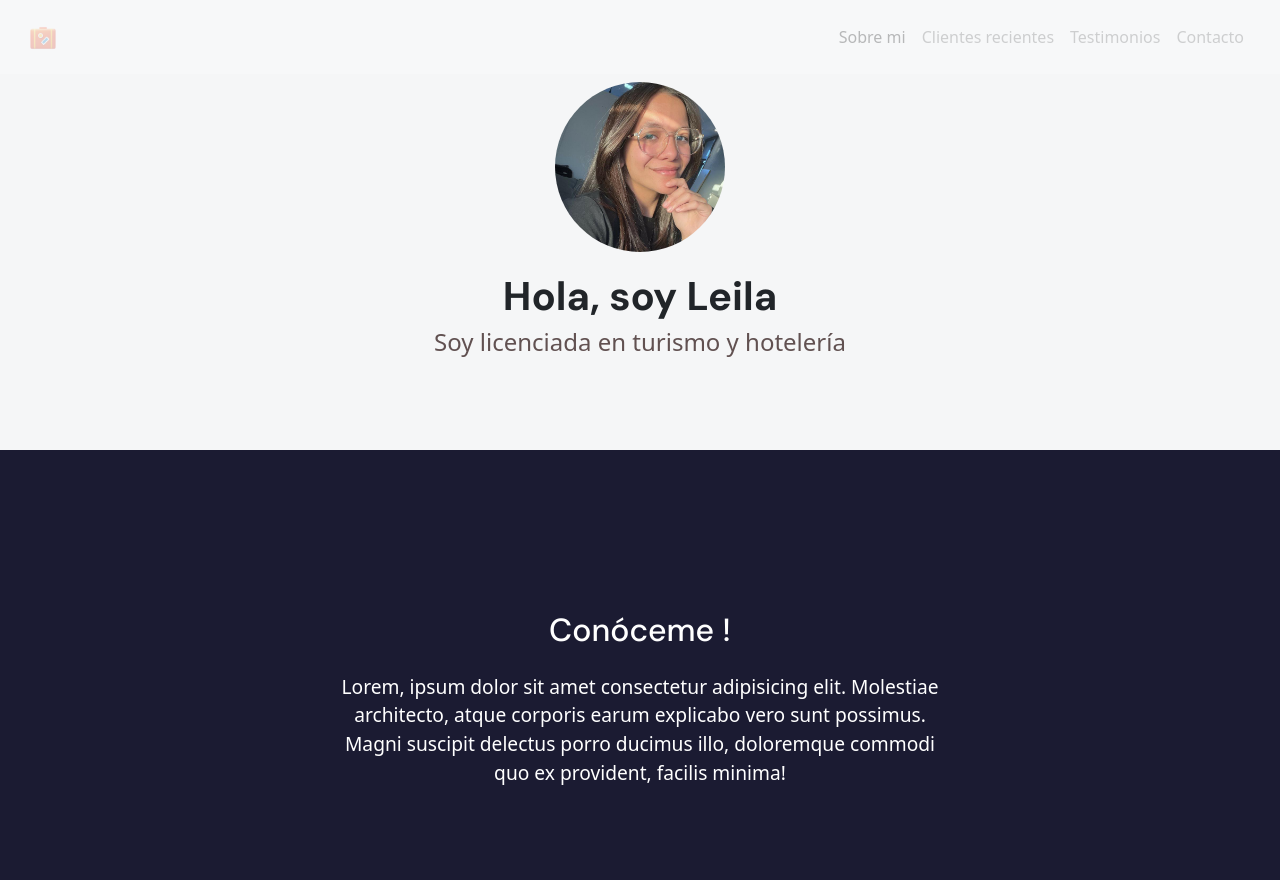
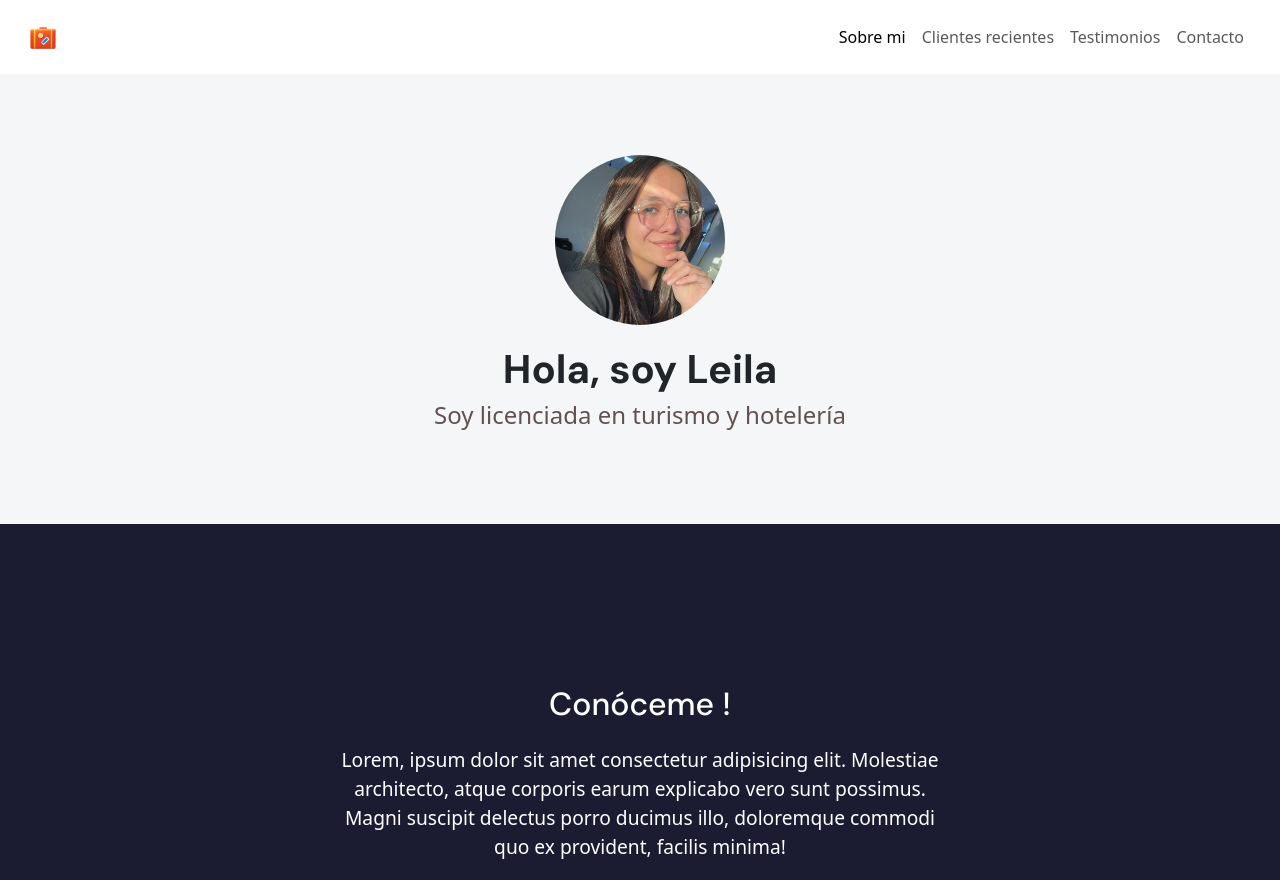
Before and after one commit to perezfacundo/PreEntrega2Perez, a plain HTML site: page index.html in a window 1280 px wide. Shown: the top 880 px of the page. Drawn offline with nearby package versions, Linux system fonts and the light colour scheme; a web font is replaced by a local one.

Commit message:
sync not fixed-top

```diff
--- a/index.html
+++ b/index.html
@@ -32,7 +32,7 @@
 
 <body>
     <!-- Barra de navegacion -->
-    <nav class="navbar navbar-expand-md navbar-light fixed-top opacity-25">
+    <nav class="navbar navbar-expand-md navbar-light">
         <div class="container-fluid">
             <button class="navbar-toggler" type="button" data-bs-toggle="collapse" data-bs-target="#navbar-toggler"
                 aria-controls="navbarTogglerDemo01" aria-expanded="false" aria-label="Toggle navigation">
```
